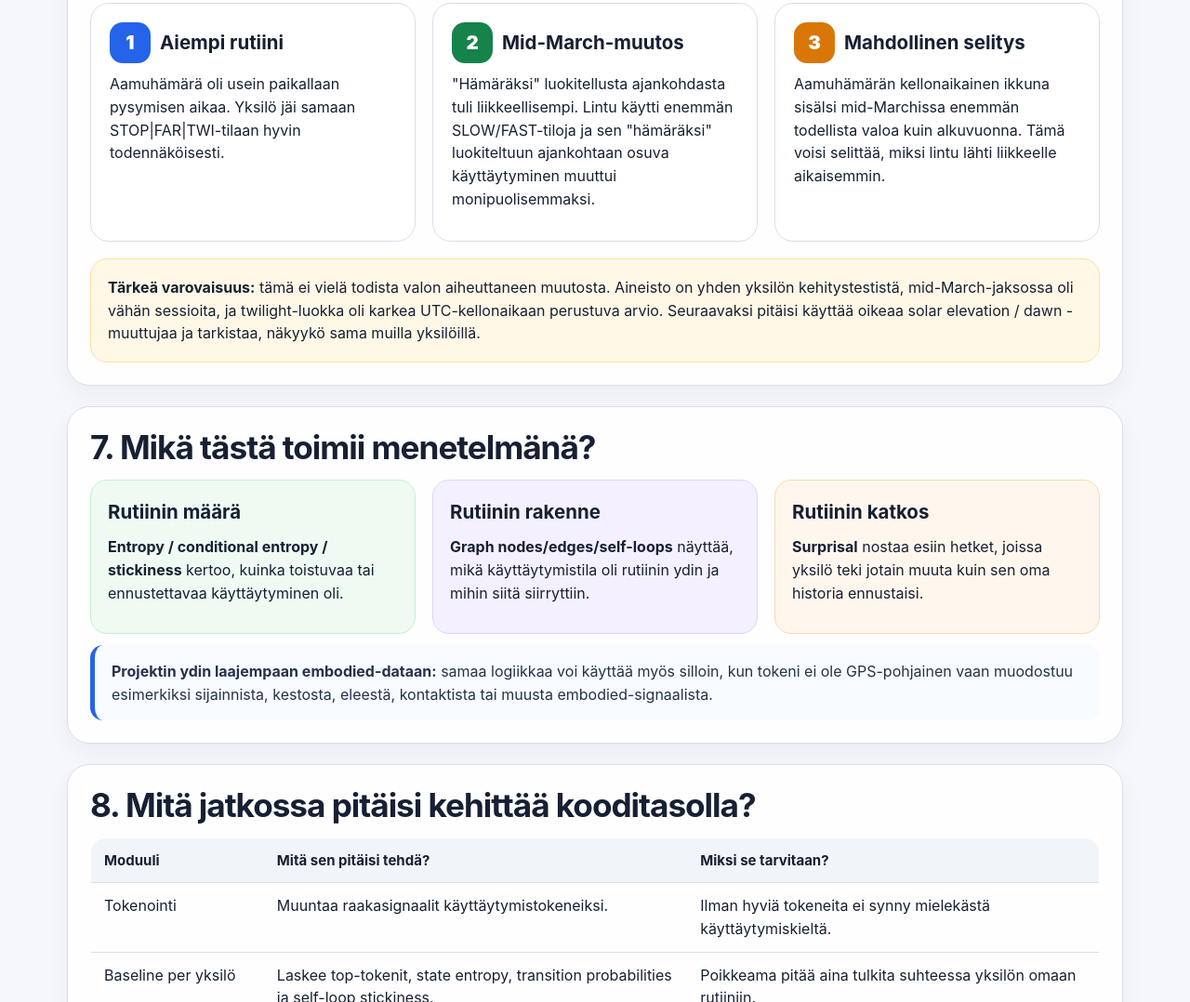
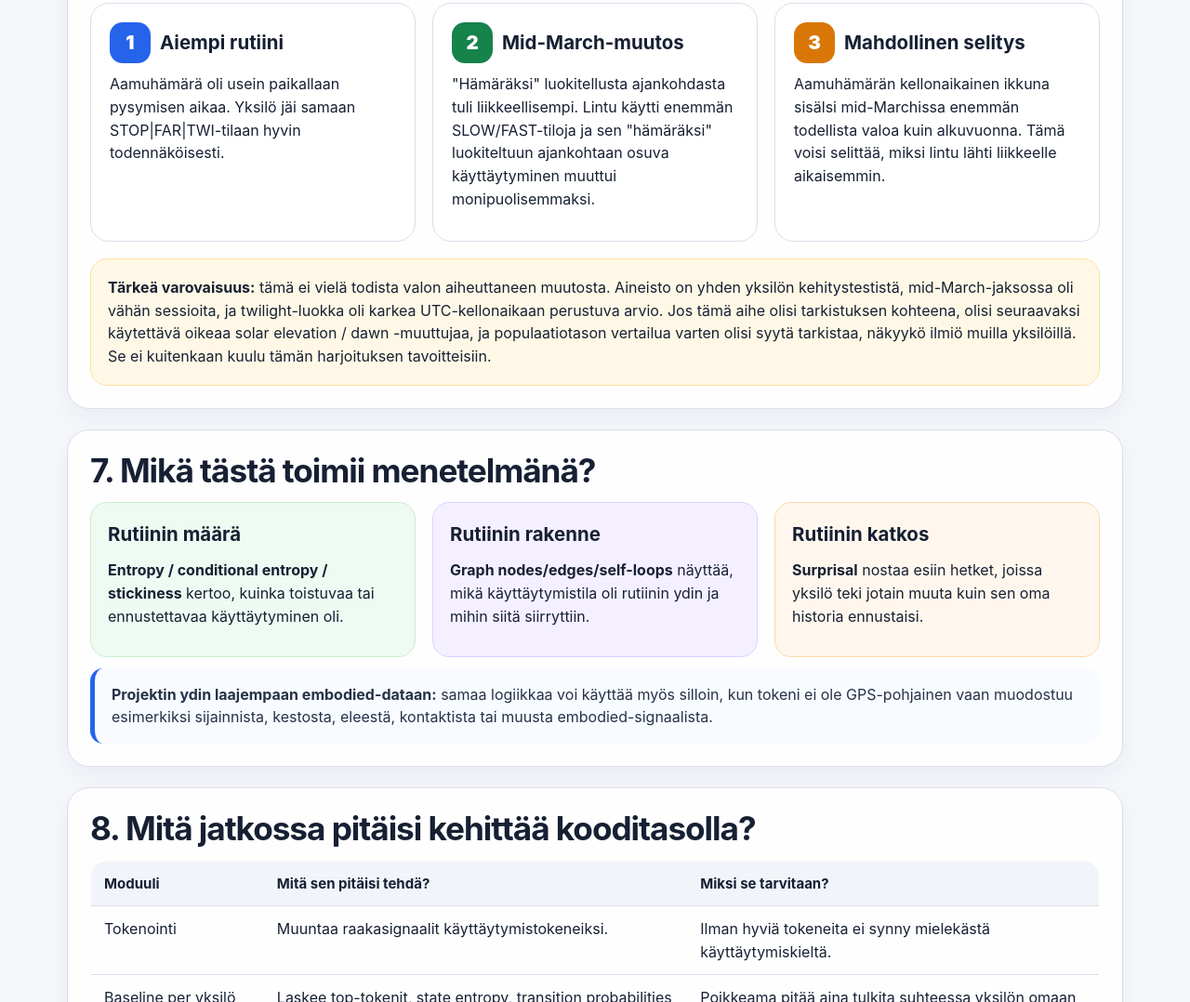
Before and after one commit to NinaLista/Animal1, a plain HTML site: page index.html in a window 1280 px wide. Shown: the part 4296-5374 px from the top of the page at 93% size. Drawn offline with Linux system fonts and the light colour scheme.

Commit message:
edit index

```diff
--- a/index.html
+++ b/index.html
@@ -292,7 +292,7 @@
     <div class="callout"><h3><span class="icon green">2</span>Mid-March-muutos</h3><p>"Hämäräksi" luokitellusta ajankohdasta tuli liikkeellisempi. Lintu käytti enemmän SLOW/FAST-tiloja ja sen "hämäräksi" luokiteltuun ajankohtaan osuva käyttäytyminen muuttui monipuolisemmaksi.</p></div>
     <div class="callout"><h3><span class="icon orange">3</span>Mahdollinen selitys</h3><p>Aamuhämärän kellonaikainen ikkuna sisälsi mid-Marchissa enemmän todellista valoa kuin alkuvuonna. Tämä voisi selittää, miksi lintu lähti liikkeelle aikaisemmin.</p></div>
   </div>
-  <div class="note" style="margin-top:18px;"><strong>Tärkeä varovaisuus:</strong> tämä ei vielä todista valon aiheuttaneen muutosta. Aineisto on yhden yksilön kehitystestistä, mid-March-jaksossa oli vähän sessioita, ja twilight-luokka oli karkea UTC-kellonaikaan perustuva arvio. Seuraavaksi pitäisi käyttää oikeaa solar elevation / dawn -muuttujaa ja tarkistaa, näkyykö sama muilla yksilöillä.</div>
+  <div class="note" style="margin-top:18px;"><strong>Tärkeä varovaisuus:</strong> tämä ei vielä todista valon aiheuttaneen muutosta. Aineisto on yhden yksilön kehitystestistä, mid-March-jaksossa oli vähän sessioita, ja twilight-luokka oli karkea UTC-kellonaikaan perustuva arvio. Jos tämä aihe olisi tarkistuksen kohteena, olisi seuraavaksi käytettävä oikeaa solar elevation / dawn -muuttujaa, ja populaatiotason vertailua varten olisi syytä tarkistaa, näkyykö ilmiö muilla yksilöillä. Se ei kuitenkaan kuulu tämän harjoituksen tavoitteisiin. </div>
 </section>
 
 <section class="card">
```
